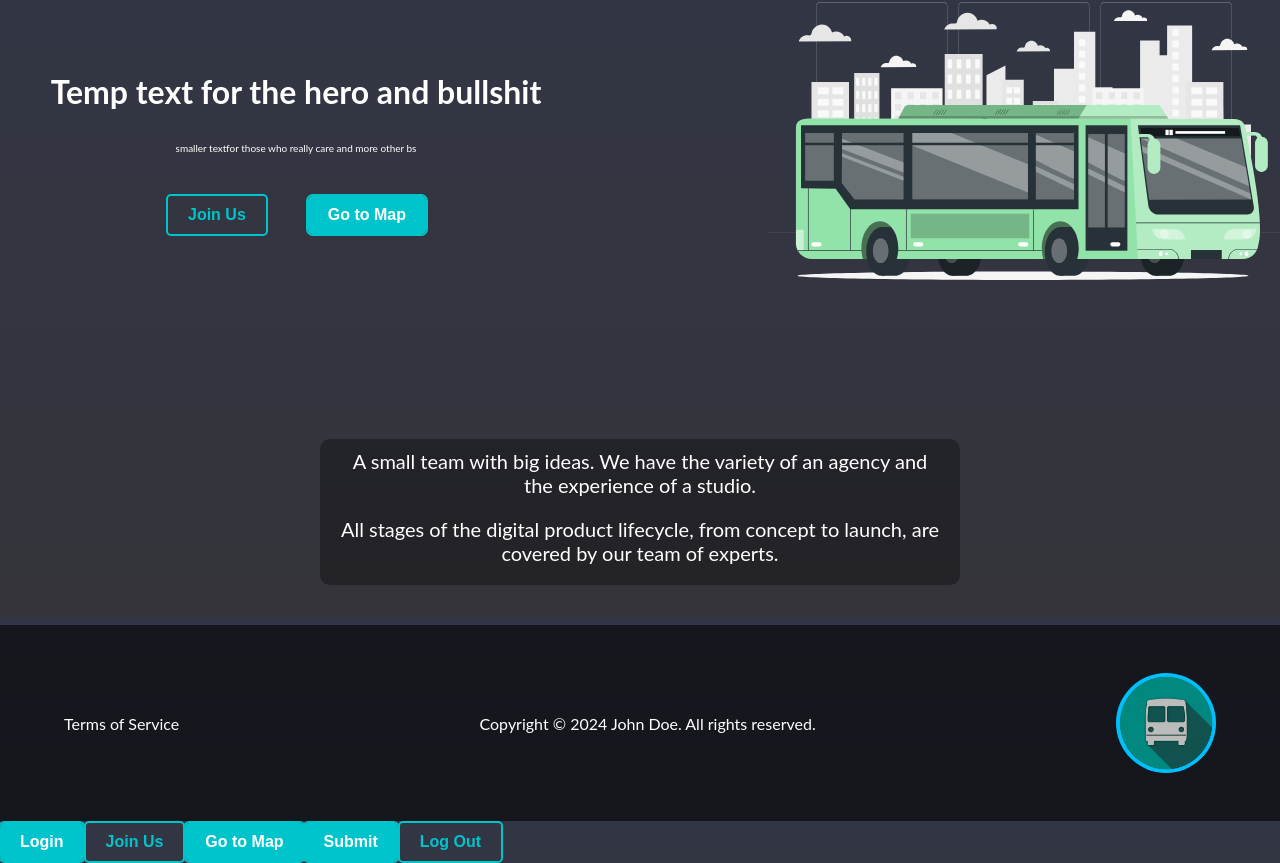
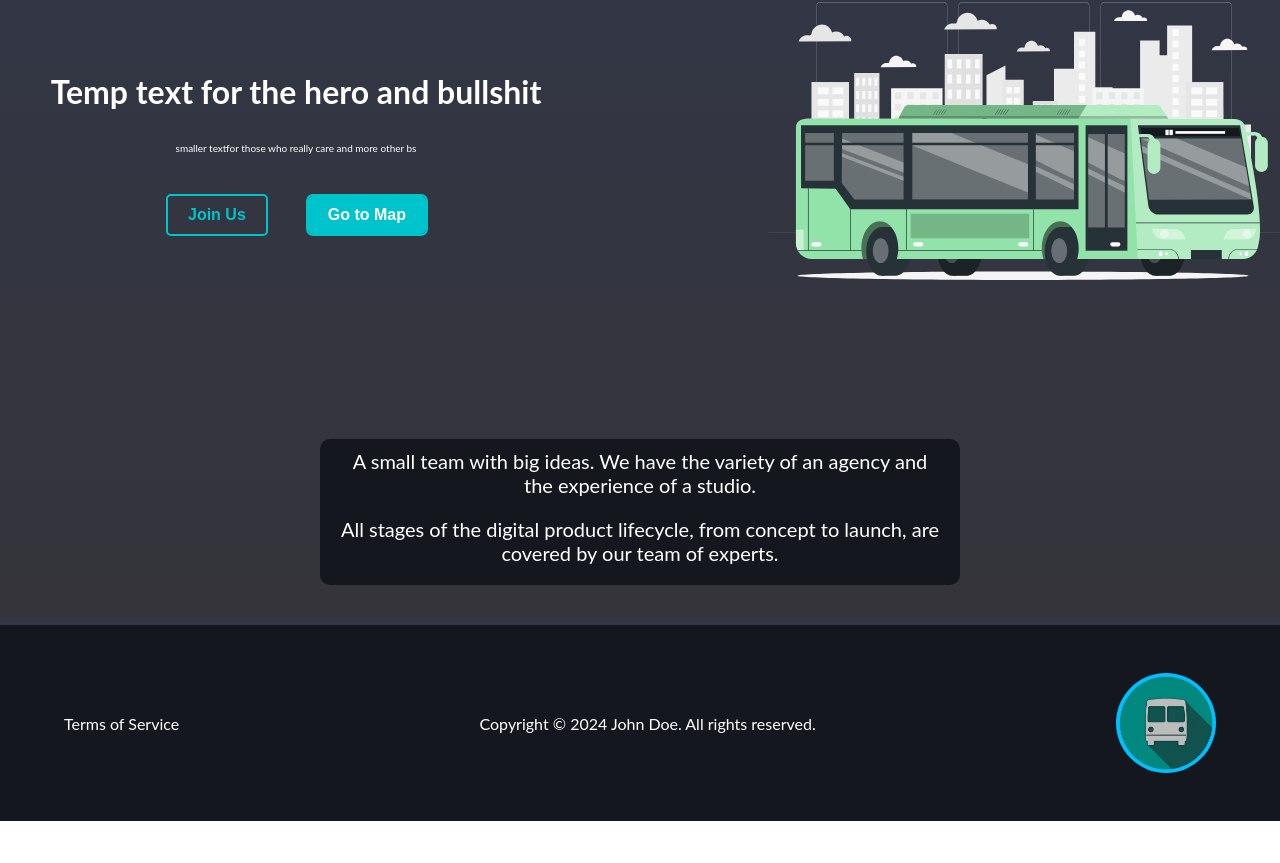
Before and after one commit to EdrinM22/BusStartupEpoka_frontend, a React (Vite) app in the folder bus-startup/: page / in a window 1280 px wide. Shown: the part 183-1046 px from the top of the page. After the commit the page ends 1004 px from the top, so only its background shows below. Built offline with nearby package versions, Linux system fonts and the light colour scheme.

Commit message:
fixed color transparency  made it solid

```diff
--- a/bus-startup/src/App.jsx
+++ b/bus-startup/src/App.jsx
@@ -1,10 +1,10 @@
 import Header from "./components/Header"
 import Footer from "./components/Footer"
-import LoginButton from "./components/custom_elements/login_button"
+// import LoginButton from "./components/custom_elements/login_button"
 import JoinUsButton from "./components/custom_elements/join_us_button"
 import GoToMap from "./components/custom_elements/go_to_map.button"
-import SubmitButton from "./components/custom_elements/submit_button"
-import LogOutButton from "./components/custom_elements/logout_button"
+// import SubmitButton from "./components/custom_elements/submit_button"
+// import LogOutButton from "./components/custom_elements/logout_button"
 import busHeroGreen from "./assets/bus-hero-green.svg"
 function App() {
   return (
@@ -32,11 +32,11 @@ function App() {
       </div>
 
       <Footer />
-      <LoginButton/>
+      {/* <LoginButton/>
       <JoinUsButton/>
       <GoToMap/>
       <SubmitButton/>
-      <LogOutButton/>
+      <LogOutButton/> */}
     </>
   )
 }
--- a/bus-startup/src/index.css
+++ b/bus-startup/src/index.css
@@ -8,7 +8,7 @@ body{
 /*! ------------------------------------- FOOTER ------------------------------------- */
 
 .footer {
-  background-color: rgb(0, 0, 0, 0.58);
+  background-color: #15171e;
   color: #fff;
   padding: 3rem 0rem;
 }
@@ -76,7 +76,7 @@ body{
   display: flex;
   justify-content: space-between;
   align-items: center;
-  background-color: rgb(0, 0, 0, 0.58);
+  background-color: #15171e;
   padding: 10px 20px;
 }
 
@@ -128,7 +128,7 @@ body{
   text-align: center;
   width: 600px;
   margin:auto;
-  background-color: rgba(0, 0, 0, 0.329);
+  background-color: #15171e;
   border-radius: 10px;
   padding-top: 10px;
   margin-top: 40px;
```
